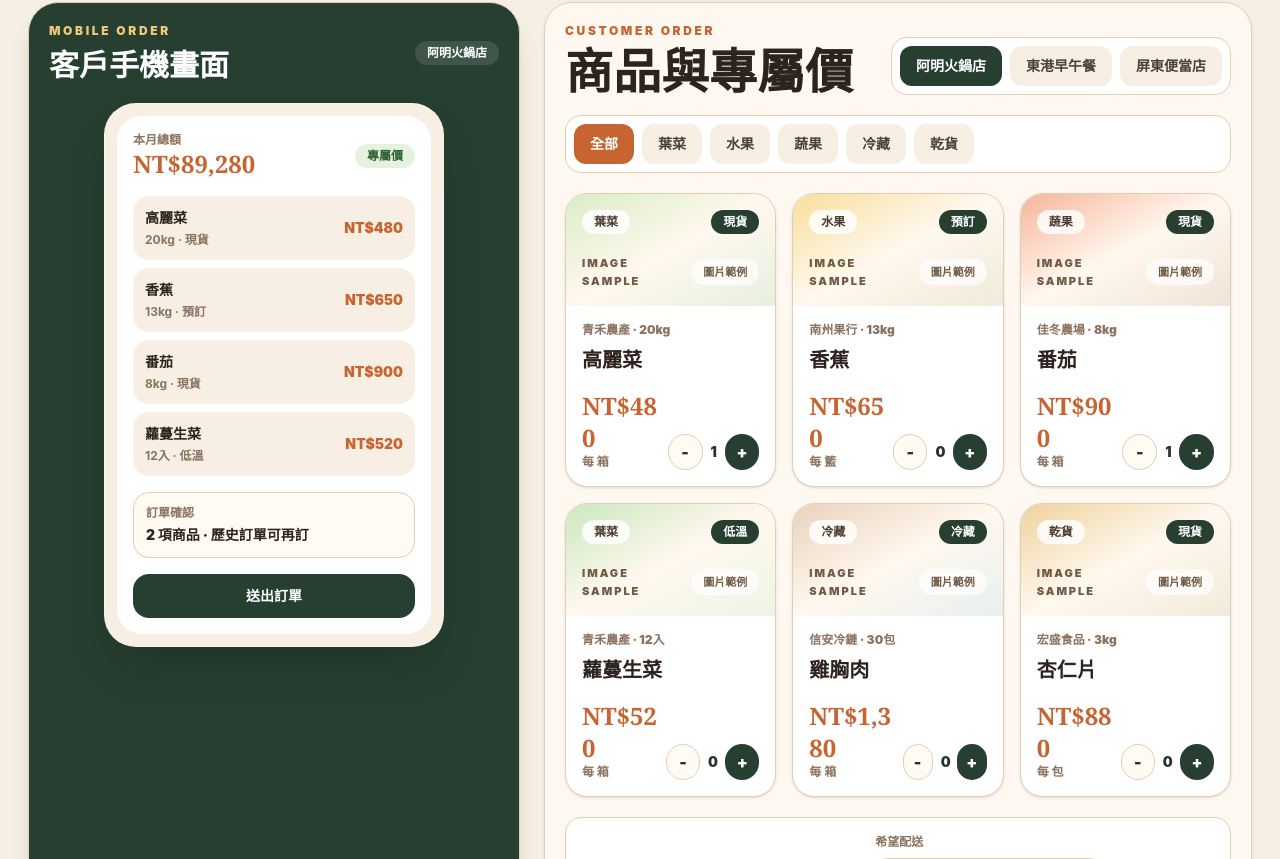
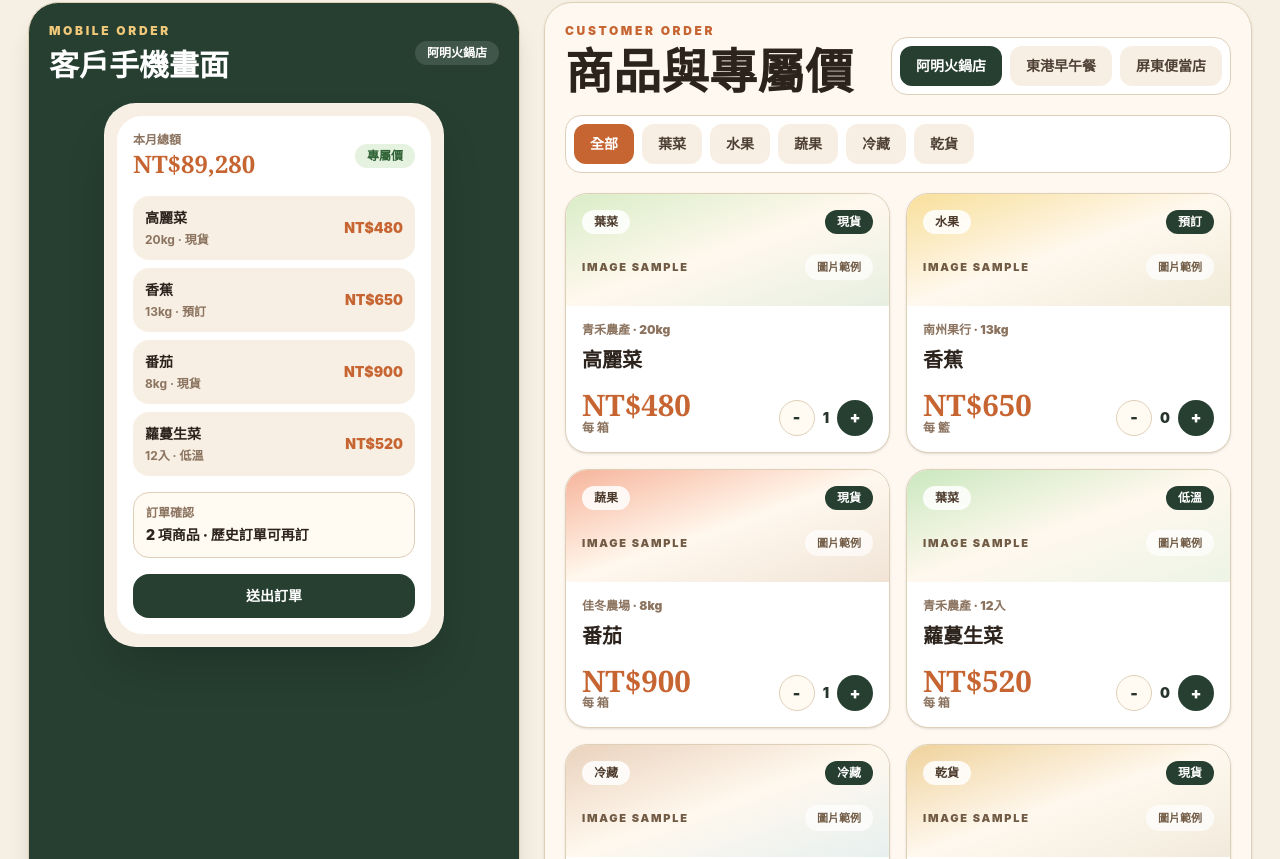
Before and after one commit to QingyuJin/qingyu-web-studio, a React (Vite) app: page /works/wholesale-ordering in a window 1280 px wide. Shown: the part 461-1320 px from the top of the page. Built offline with nearby package versions, Linux system fonts and the light colour scheme.

Commit message:
fix: improve wholesale desktop product card layout

```diff
--- a/src/WholesaleOrdering.jsx
+++ b/src/WholesaleOrdering.jsx
@@ -631,30 +631,34 @@ function ClientOrdering({
         ))}
       </div>
 
-      <div className="mt-5 grid gap-4 sm:grid-cols-2 xl:grid-cols-3">
+      <div className="mt-5 grid gap-4 sm:grid-cols-2 2xl:grid-cols-3">
         {shownProducts.map((product) => {
           const quantity = cart[product.id] || 0
           return (
             <article key={product.id} className="overflow-hidden rounded-[1.4rem] border border-[#decfb7] bg-white shadow-sm">
-              <div className={`h-28 bg-gradient-to-br ${product.tone} p-4`}>
+              <div className={`h-24 bg-gradient-to-br ${product.tone} p-4 md:h-28`}>
                 <div className="flex items-center justify-between">
                   <span className="rounded-full bg-white/84 px-3 py-1 text-xs font-black text-[#4c3a2c]">{product.category}</span>
                   <span className="rounded-full bg-[#263f31] px-3 py-1 text-xs font-black text-white">{product.stock}</span>
                 </div>
-                <div className="mt-5 flex items-center justify-between">
-                  <span className="text-[11px] font-black tracking-[0.18em] text-[#715b45]">IMAGE SAMPLE</span>
+                <div className="mt-5 flex items-center justify-between gap-3">
+                  <span className="truncate text-[11px] font-black tracking-[0.16em] text-[#715b45]">IMAGE SAMPLE</span>
                   <span className="rounded-full bg-white/70 px-3 py-1 text-[11px] font-black text-[#715b45]">圖片範例</span>
                 </div>
               </div>
               <div className="p-4">
                 <p className="text-xs font-black text-[#8b735f]">{product.vendor} · {product.spec}</p>
                 <h3 className="mt-2 text-xl font-black text-[#2d231d]">{product.name}</h3>
-                <div className="mt-4 flex items-end justify-between">
-                  <div>
-                    <p className="font-serif text-2xl font-black text-[#c76532]">{money(getPrice(products, product.id, customerId))}</p>
+                <div className="mt-4 flex items-end justify-between gap-4">
+                  <div className="min-w-0">
+                    <p className="whitespace-nowrap font-serif text-[1.65rem] font-black leading-none text-[#c76532] md:text-[1.85rem]">
+                      {money(getPrice(products, product.id, customerId))}
+                    </p>
                     <p className="text-xs font-bold text-[#8b735f]">每 {product.unit}</p>
                   </div>
-                  <QuantityControl value={quantity} onMinus={() => updateCart(product.id, -1)} onPlus={() => updateCart(product.id, 1)} />
+                  <div className="shrink-0">
+                    <QuantityControl value={quantity} onMinus={() => updateCart(product.id, -1)} onPlus={() => updateCart(product.id, 1)} />
+                  </div>
                 </div>
               </div>
             </article>
```
